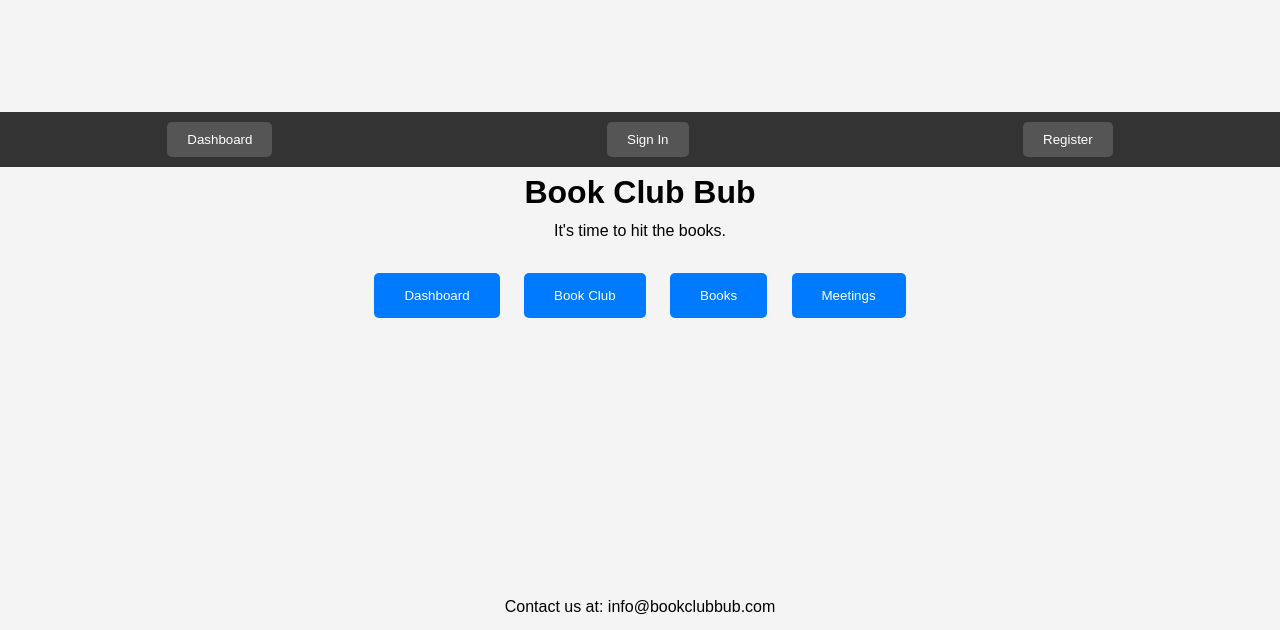
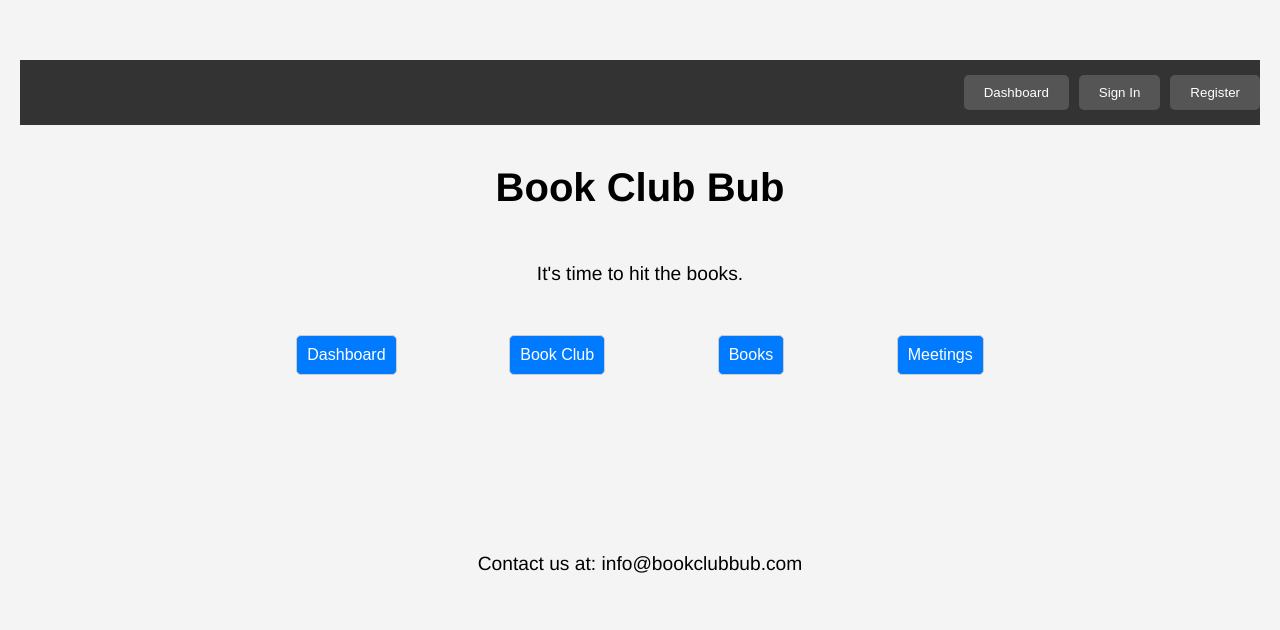
Before and after one commit to JakeMackBrown/Book-Club-Bub, a website: page index.html in a window 1280 px wide. Shown: the part 170-800 px from the top of the page. Drawn offline with Linux system fonts and the light colour scheme.

Commit message:
CSS adjustments

```diff
--- a/public/styles.css
+++ b/public/styles.css
@@ -2,11 +2,11 @@
 * {
     margin: 0;
     padding: 0;
-    box-sizing: border-box;
+    box-sizing: border-box
   }
 
 body {
-    font-family: Arial, sans-serif;
+    font-family: 'Helvetica Neue', Arial, sans-serif;
     line-height: 1.6;
     background-color: #f4f4f4;
     display: flex;
@@ -14,20 +14,22 @@
     align-items: center;
     justify-content: center;
     height: 100vh;
+    padding: 20px
 }
 
 header {
     width: 100%;
     background: #333;
     color: #fff;
-    padding: 10px 0;
+    padding: 15px 0;
     text-align: center;
+    margin-bottom: 30px
 }
 
 nav {
     display: flex;
-    justify-content: space-around;
-    align-items: center;
+    justify-content: flex-end;
+    align-items: center
 }
 
 nav button {
@@ -37,37 +39,81 @@
     padding: 10px 20px;
     cursor: pointer;
     border-radius: 5px;
+    margin-left: 10px
 }
 
 nav button:hover {
-    background: #444;
+    background: #444
 }
 
 main {
     text-align: center;
+    max-width: 800px;
+    width: 100%
+}
+
+h1 {
+    font-size: 2.5em;
+    margin-bottom: 40px
+}
+
+p {
+    font-size: 1.2em;
+    margin-bottom: 40px
 }
 
 section {
-    margin: 20px 0;
+    display: flex;
+    flex-direction: column;
+    align-items: center;
+    margin: 20px 0
+}
+
+section h2 {
+    font-size: 1.5em;
+    margin-bottom: 20px
+}
+
+section form {
+    display: flex;
+    flex-direction: column;
+    align-items: center
+}
+
+section input,
+section button {
+    font-size: 1em;
+    margin: 5px;
+    padding: 10px;
+    border-radius: 5px;
+    border: 1px solid #ccc
   }
 
 section button {
     background: #007bff;
     color: #fff;
-    border: none;
-    padding: 15px 30px;
-    margin: 10px;
-    cursor: pointer;
-    border-radius: 5px;
+    cursor: pointer
 }
 
 section button:hover {
-    background: #0056b3;
+    background: #0056b3
 }
 
 footer {
     position: absolute;
     bottom: 10px;
     text-align: center;
-    width: 100%;
+    width: 100%
 }
+
+@media (min-width: 768px) {
+    section {
+      flex-direction: row;
+      justify-content: space-around;
+    }
+
+    section form {
+      flex-direction: row;
+      justify-content: center;
+    }
+}
```
Lines whose indentation alone changed are shown as unchanged.
